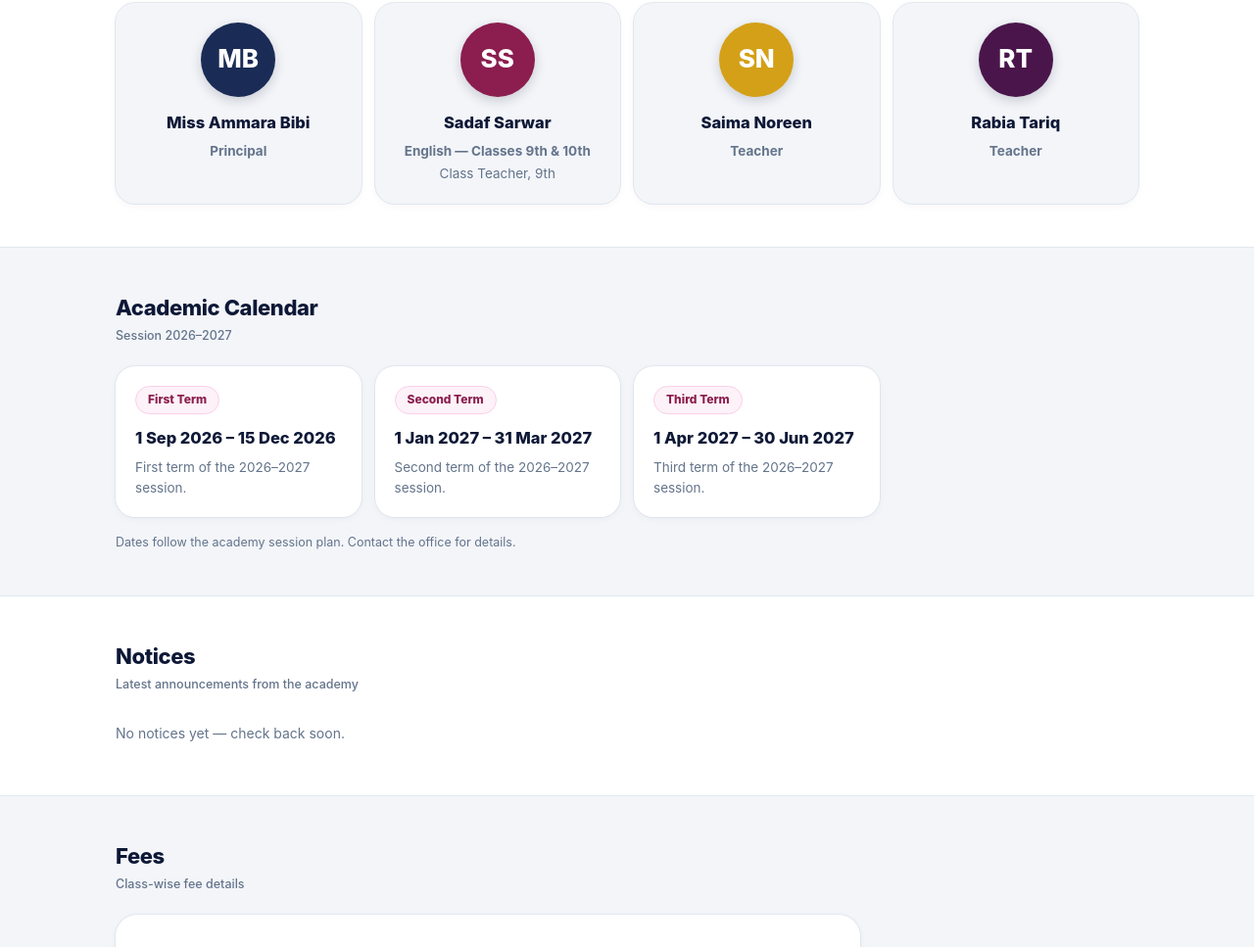
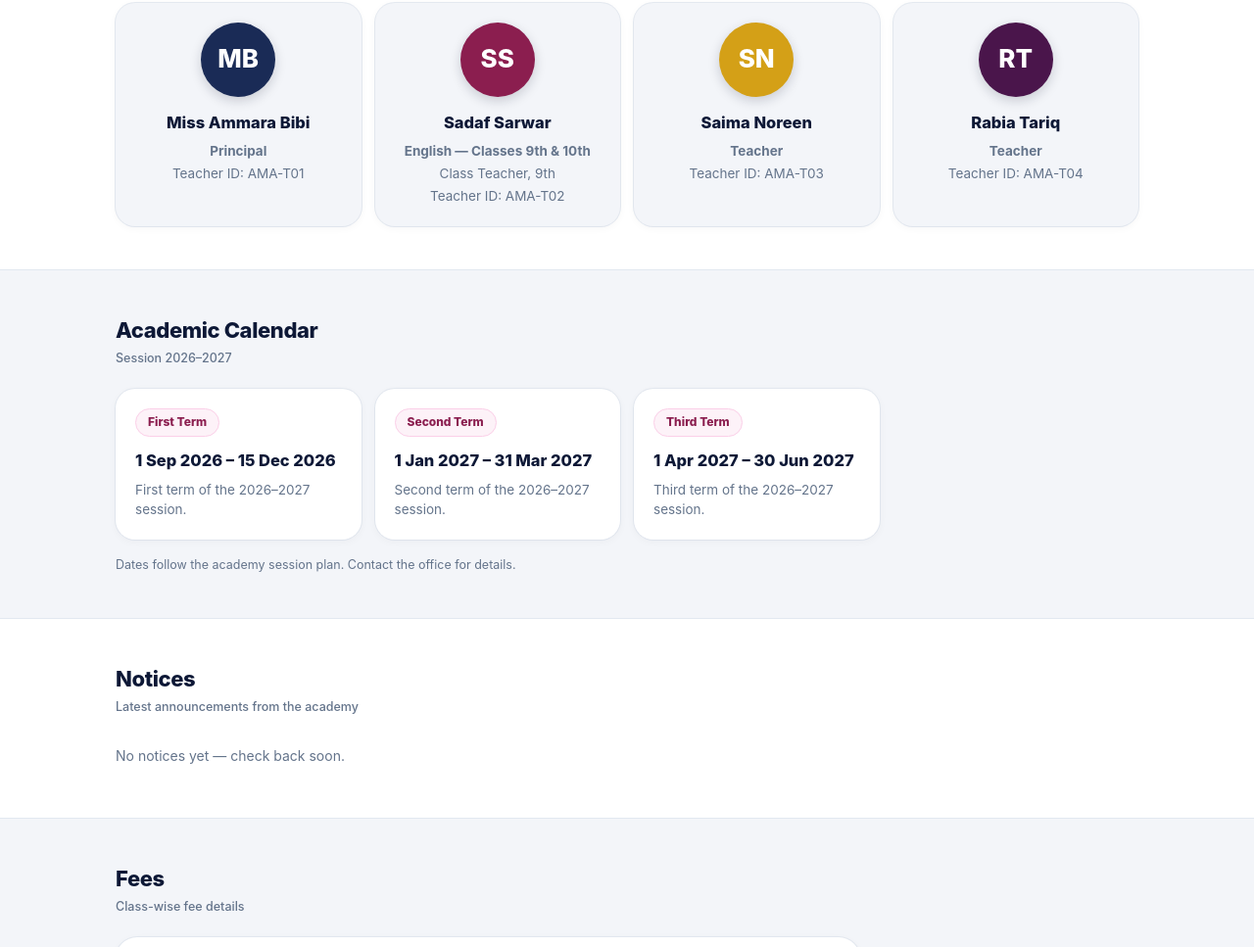
Before and after one commit to shafi7662/ammara-girls-academy, a plain HTML site: page index.html in a window 1280 px wide. Shown: the part 2042-3009 px from the top of the page at 98% size. Drawn offline with Linux system fonts and the light colour scheme; no server answers.

Commit message:
Update index.html: add Teacher ID lines to teacher cards

```diff
--- a/index.html
+++ b/index.html
@@ -225,22 +225,26 @@
           <div class="avatar avatar-navy">MB</div>
           <h3>Miss Ammara Bibi</h3>
           <p class="teacher-role">Principal</p>
+          <p class="teacher-note">Teacher ID: AMA-T01</p>
         </div>
         <div class="card teacher-card">
           <div class="avatar avatar-maroon">SS</div>
           <h3>Sadaf Sarwar</h3>
           <p class="teacher-role">English — Classes 9th &amp; 10th</p>
           <p class="teacher-note">Class Teacher, 9th</p>
+          <p class="teacher-note">Teacher ID: AMA-T02</p>
         </div>
         <div class="card teacher-card">
           <div class="avatar avatar-gold">SN</div>
           <h3>Saima Noreen</h3>
           <p class="teacher-role">Teacher</p>
+          <p class="teacher-note">Teacher ID: AMA-T03</p>
         </div>
         <div class="card teacher-card">
           <div class="avatar avatar-purple">RT</div>
           <h3>Rabia Tariq</h3>
           <p class="teacher-role">Teacher</p>
+          <p class="teacher-note">Teacher ID: AMA-T04</p>
         </div>
       </div>
     </div>
```
